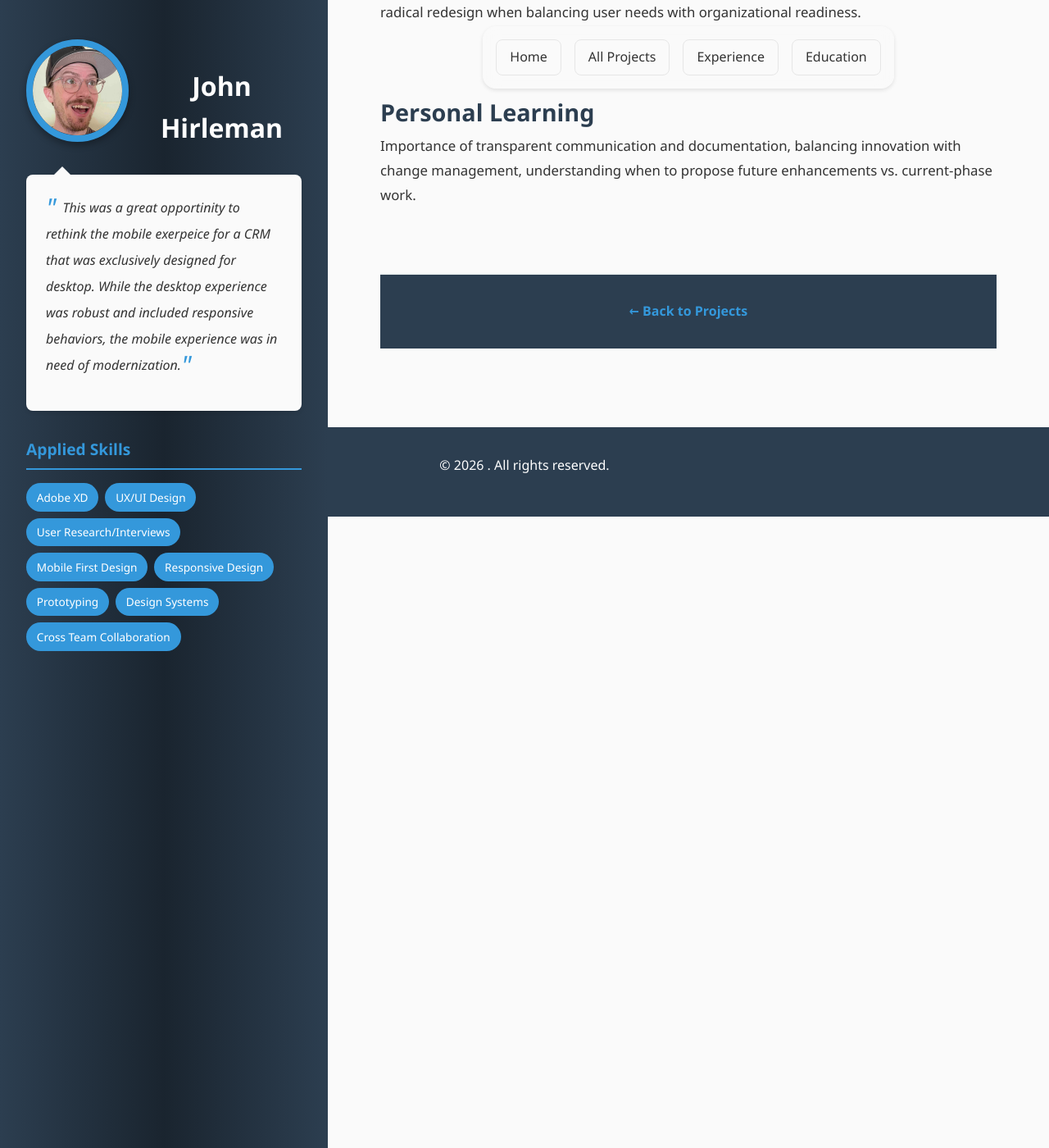
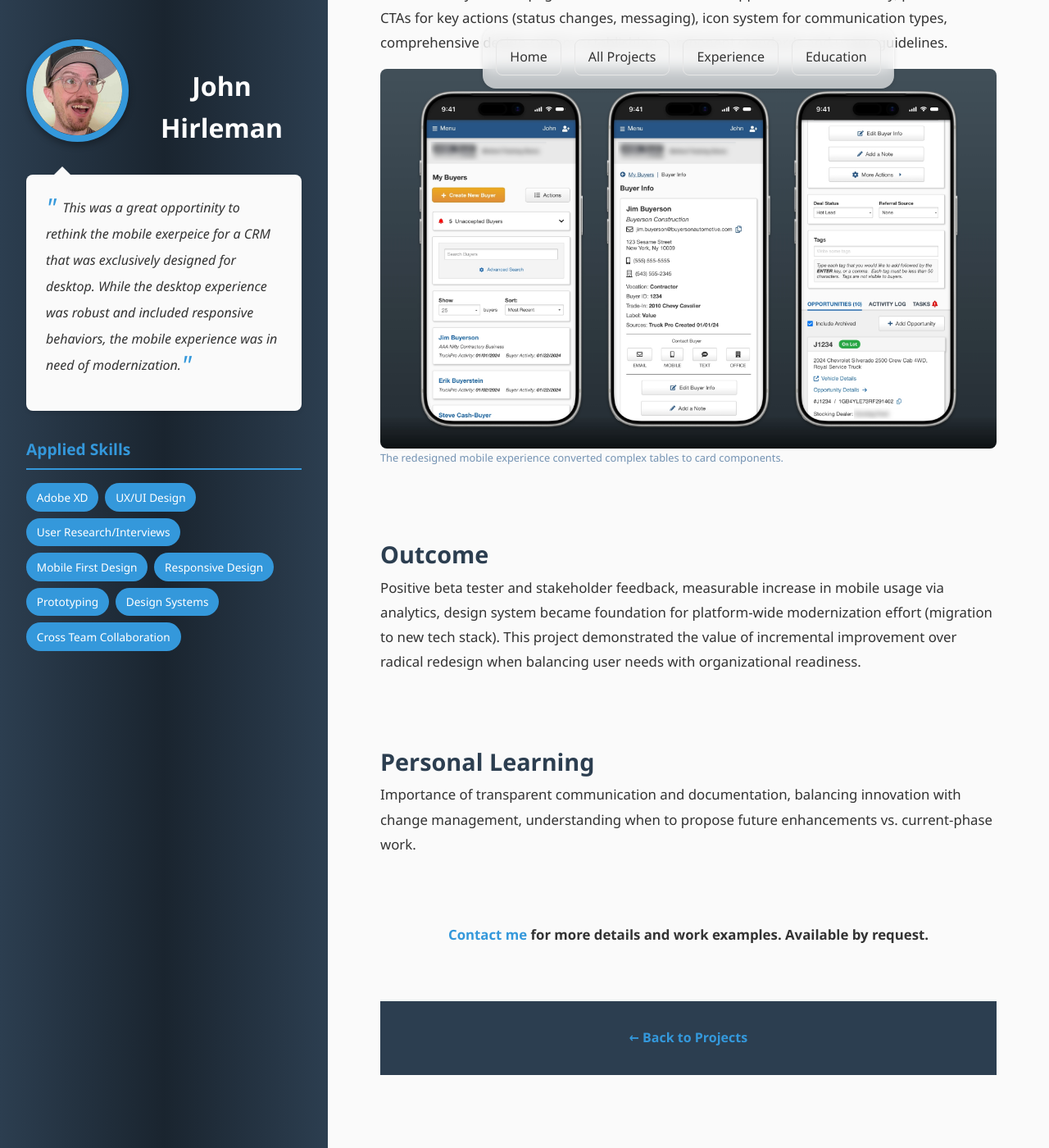
Before and after one commit to johnhirleman/my-portfolio, a Jekyll site: the page built from _projects/mobile-crm.html, in a window 1280 px wide and 1400 px high, scrolled down 2150 px. Shown: the whole window at 82% size. Built offline with Jekyll 4.4.1, drawn with Linux system fonts in a browser that asks for light colours; some of the changed text lies outside the part shown.

Commit message:
add images for mobile crm redesign

```diff
--- a/_projects/internal-cms.html
+++ b/_projects/internal-cms.html
@@ -68,3 +68,7 @@
     <p>Complex internal tools require thorough communication, documentation, and implementation strategy. Naming conventions matter enormously when discussing abstract systems like tokens and blocks. Designing internal tools is a preferred discipline due to readily available users for feedback and direct organizational impact.</p>
   </div>
 </div>
+
+<div class="content-row">
+  <h4 class="center"><a href="mailto:{{ site.email }}">Contact me</a> for more details and work examples.  Available by request.</h4>
+</div>
--- a/_projects/mobile-crm.html
+++ b/_projects/mobile-crm.html
@@ -21,13 +21,24 @@
   - Cross Team Collaboration
 
 images:
-  hero: "https://placehold.co/1200x600.png"
+  thumb: assets/images/mobile-crm/mobile-crm_project.jpg
+  hero: assets/images/mobile-crm/mobile-crm_hero.jpg
+  project:
+    - src: assets/images/mobile-crm/mobile-crm_my_buyers_compare.jpg
+      alt: "CRM from complicated tables to simple mobile experience."
+      caption: "Taking large data tables down to a mobile canvas."
+    - src: assets/images/mobile-crm/mobile-crm_mobile_hero.jpg
+      alt: "CRM mobile redesign for buyer info"
+      caption: "The redesigned mobile experience converted complex tables to card components."
 ---
 
 <div class="content-row">
   <h2>Overview</h2>
   <div class="content-body">
     <p>Sales reps at commercial vehicle dealerships relied on a CRM system to track buyers, manage leads, and stay on top of deal activity. But the platform was built for desktop, and the reality of dealership work happens on the lot, on the road, and away from a desk. When reps tried to check deal status or respond to buyer updates on their phones, they hit walls — data-heavy tables that were nearly unusable on mobile, and a single-screen layout built around dialog windows that couldn't scale to the richer experience users needed.</p>
+
+    <img class="project-image" src="{{ page.images.project[0].src | relative_url }}" alt="{{ page.images.project[0].alt }}">
+    <p class="image-caption">{{ page.images.project[0].caption }}</p>
 
     <p>This project was a full redesign of the mobile experience, rethinking navigation, simplifying complex data displays, and building a design system from the ground up to establish consistency across the platform. The result was a linear, mobile-optimized interface that put the most critical actions front and center, and a design system that became the gold standard for the rest of the product suite.</p>
   </div>
@@ -51,6 +62,10 @@
   <h2>Solution</h2>
   <div class="content-body">
     <p>Linear navigation structure (search → buyer details), card-based layout replacing tables, dedicated buyer detail pages with tabbed sections for opportunities and activity, prominent CTAs for key actions (status changes, messaging), icon system for communication types, comprehensive design system establishing component standards and usage guidelines.</p>
+
+    <img class="project-image" src="{{ page.images.project[1].src | relative_url }}" alt="{{ page.images.project[1].atl }}">
+    <p class="image-caption">{{ page.images.project[1].caption }}</p>
+
   </div>
 </div>
 
@@ -67,3 +82,7 @@
     <p>Importance of transparent communication and documentation, balancing innovation with change management, understanding when to propose future enhancements vs. current-phase work.</p>
   </div>
 </div>
+
+<div class="content-row">
+  <h4 class="center"><a href="mailto:{{ site.email }}">Contact me</a> for more details and work examples.  Available by request.</h4>
+</div>
```
Also changed, not shown: assets/images/internal-cms/internal-cms_project.jpg, assets/images/mobile-crm/mobile-crm_hero.jpg (added), assets/images/mobile-crm/mobile-crm_mobile_hero.jpg (added), assets/images/mobile-crm/mobile-crm_my_buyers_compare.jpg (added), assets/images/mobile-crm/mobile-crm_project.jpg (added).
